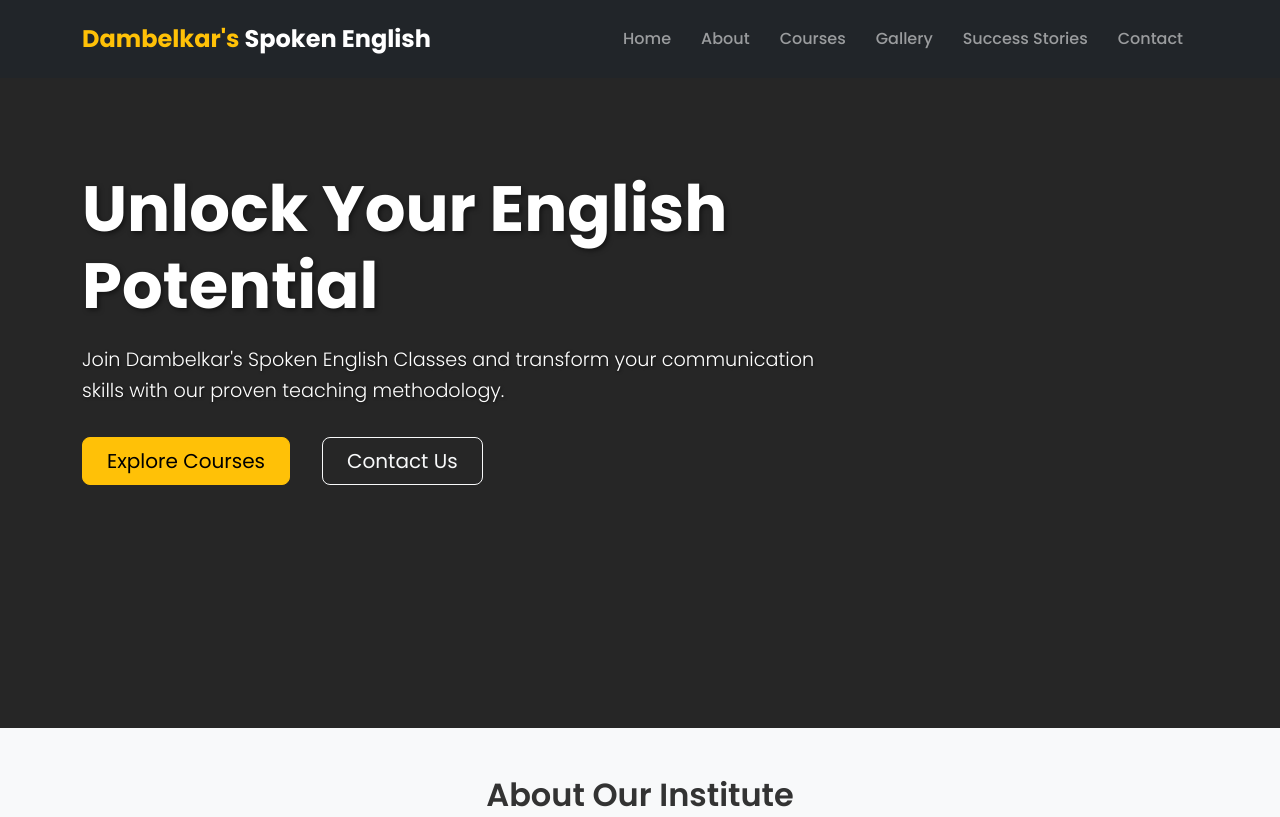
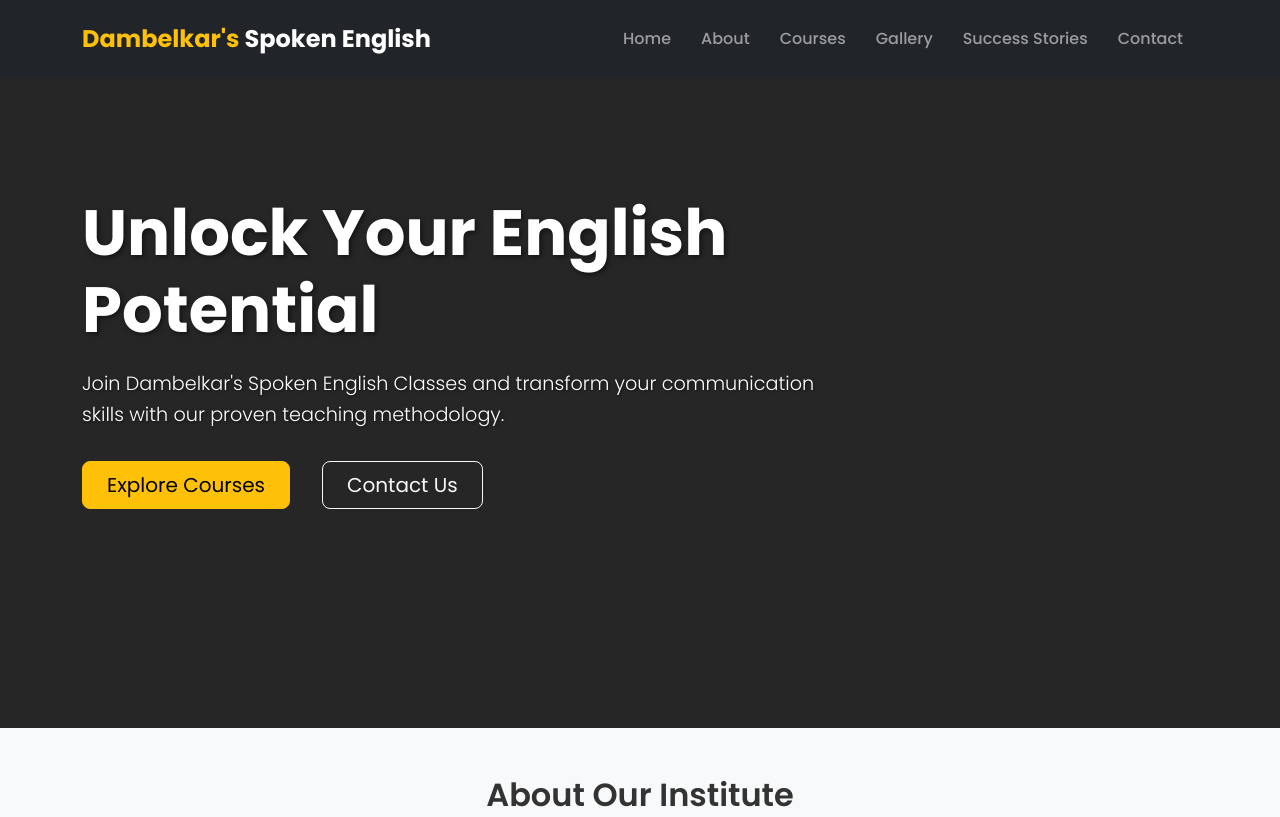
Before and after one commit to rohan-968308172315/DambelkarClasses, a plain HTML site: page index.html in a window 1280 px wide. Shown: the top 817 px of the page. Drawn offline with nearby package versions, Linux system fonts and the light colour scheme.

Commit message:
Update index.html

```diff
--- a/index.html
+++ b/index.html
@@ -680,7 +680,7 @@ footer a:hover {
         <div class="dark-overlay">
             <div class="container h-100">
                 <div class="row h-100 align-items-center">
-                    <div class="col-md-8 text-white animate__animated animate__fadeIn">
+                    <div class="col-md-8 text-white mt-5 animate__animated animate__fadeIn">
                         <h1 class="display-3 fw-bold">Unlock Your English Potential</h1>
                         <p class="lead">Join Dambelkar's Spoken English Classes and transform your communication skills with our proven teaching methodology.</p>
                         <div class="d-grid gap-3 d-sm-flex">
```
